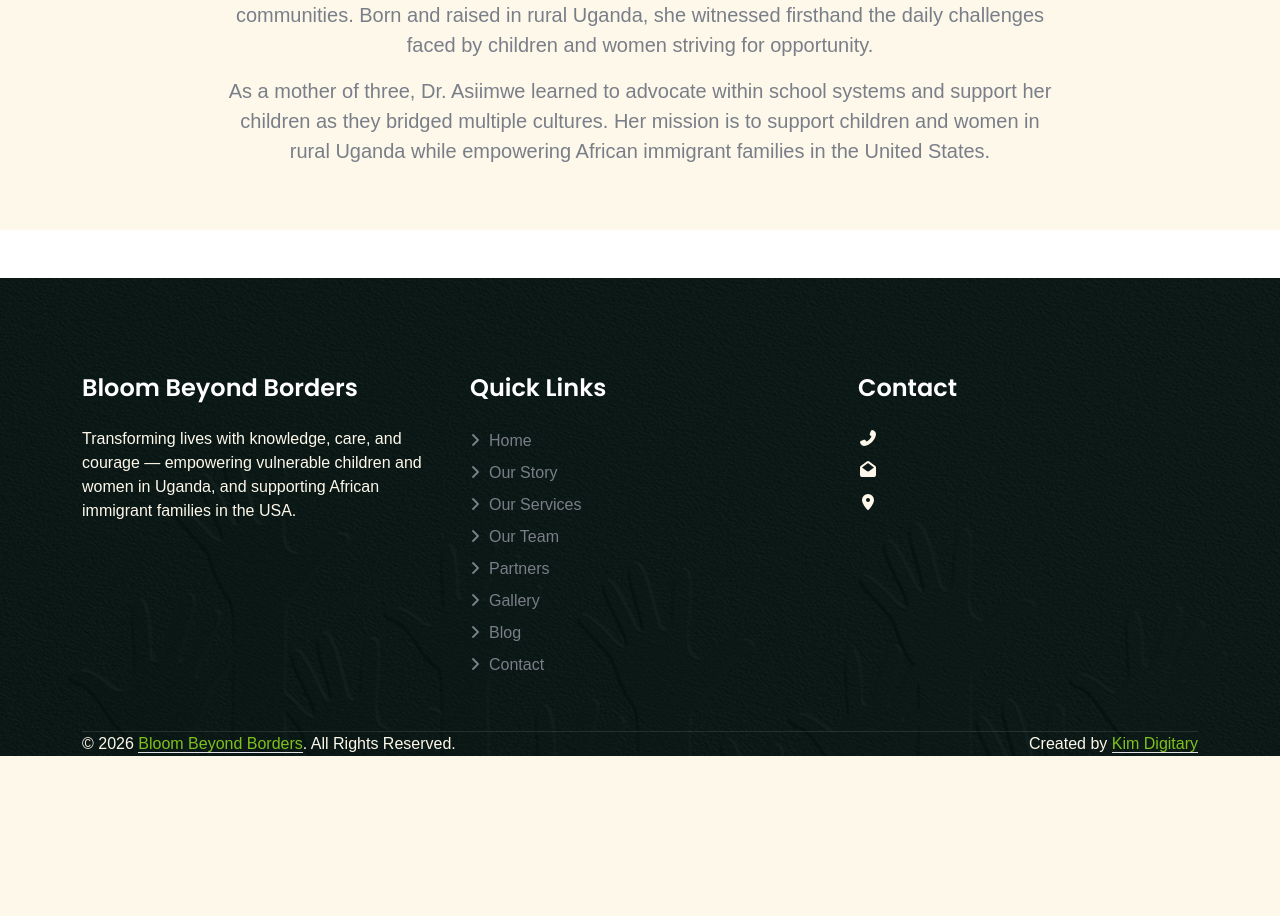
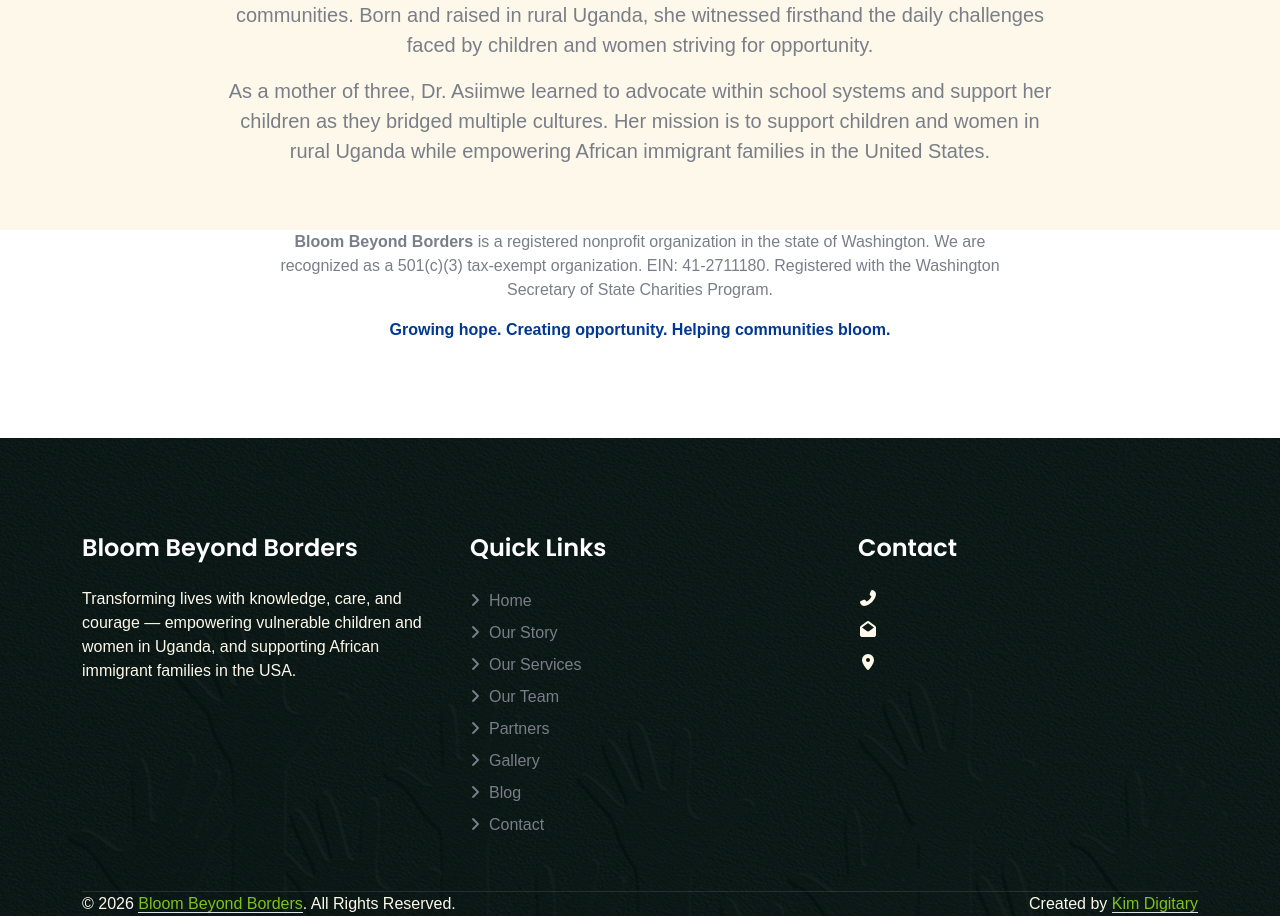
Before and after one commit to barakhubs/Bloom, a PHP site: page /our-story in a window 1280 px wide. Shown: the part 1397-2313 px from the top of the page. Before the commit the page ends 2153 px from the top, so only its background shows below. Run offline with PHP 8.4, Linux system fonts and the light colour scheme; data that the repository does not hold is empty; some libraries are stand-ins or nearby versions.

Commit message:
content: add nonprofit registration details after the Our Story quote
Co-Authored-By: Claude Opus 5.5 <noreply@anthropic.com>

```diff
--- a/app/Views/story/index.php
+++ b/app/Views/story/index.php
@@ -112,3 +112,17 @@ require dirname(__DIR__) . '/partials/page-header.php';
 </div>
 <!-- Board Letter End -->
 <?php endif; ?>
+
+
+<!-- Registration Start -->
+<div class="container-fluid pb-5">
+    <div class="container">
+        <div class="row justify-content-center">
+            <div class="col-lg-8 text-center wow fadeIn" data-wow-delay="0.1s">
+                <p class="mb-3"><strong>Bloom Beyond Borders</strong> is a registered nonprofit organization in the state of Washington. We are recognized as a 501(c)(3) tax-exempt organization. EIN: 41-2711180. Registered with the Washington Secretary of State Charities Program.</p>
+                <p class="fw-bold text-secondary mb-0">Growing hope. Creating opportunity. Helping communities bloom.</p>
+            </div>
+        </div>
+    </div>
+</div>
+<!-- Registration End -->
```
